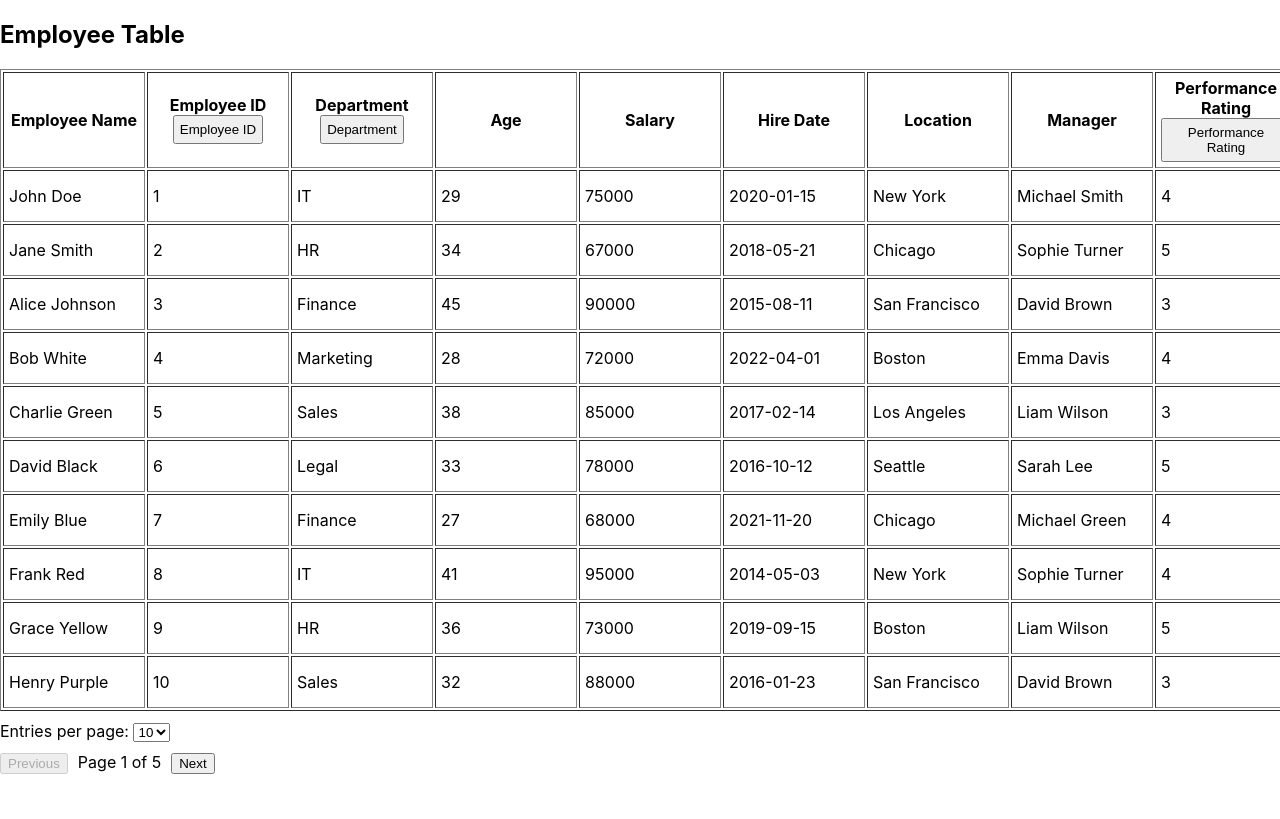
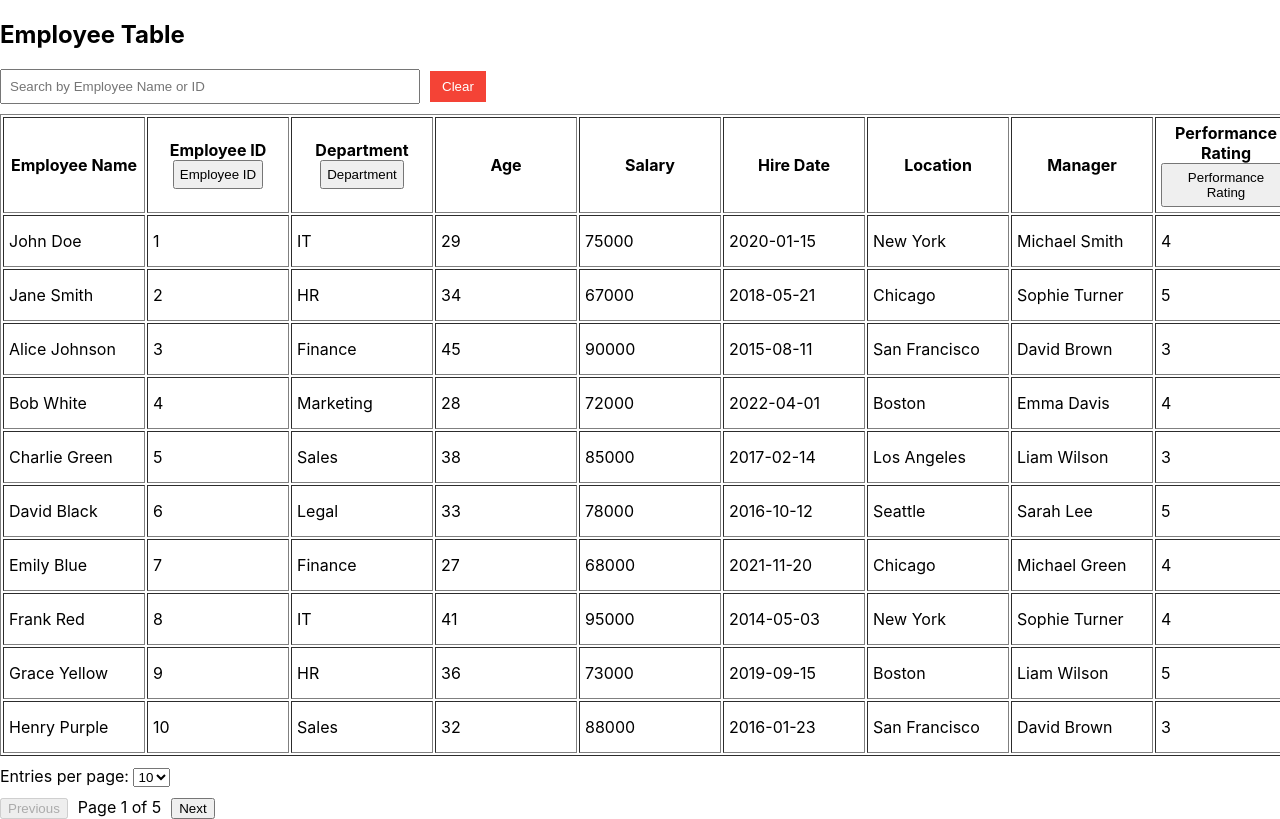
Before and after one commit to smirrr/DataTable, a React (Create React App) app: page / in a window 1280 px wide. Built offline with nearby package versions, Linux system fonts and the light colour scheme.

Commit message:
search box added

```diff
--- a/src/components/table.js
+++ b/src/components/table.js
@@ -5,14 +5,26 @@ const DataTable = () => {
     const columns = tabledata.columns;
     const data = tabledata.data;
 
-    // State to manage pagination and sorting
+    // State to manage pagination, sorting, and search
     const [currentPage, setCurrentPage] = useState(1);
     const [entriesPerPage, setEntriesPerPage] = useState(10);
     const [sortColumn, setSortColumn] = useState(null); // Column to sort
     const [sortDirection, setSortDirection] = useState('asc'); // Direction of sorting ('asc' or 'desc')
+    const [searchTerm, setSearchTerm] = useState(''); // Search term for filtering data
 
-    // Sort the entire data set if a column is selected for sorting
-    let sortedData = [...data];
+    // Filter the data based on Employee Name or Employee ID
+    const filteredData = data.filter((row) => {
+        const employeeName = row['Employee Name'].toLowerCase();
+        const employeeId = String(row['Employee ID']);
+        const searchQuery = searchTerm.toLowerCase();
+
+        return (
+            employeeName.includes(searchQuery) || employeeId.includes(searchQuery)
+        );
+    });
+
+    // Sort the filtered data if a column is selected for sorting
+    let sortedData = [...filteredData];
     if (sortColumn !== null) {
         sortedData = sortedData.sort((a, b) => {
             const aValue = a[sortColumn];
@@ -23,10 +35,10 @@ const DataTable = () => {
         });
     }
 
-    // Calculate total pages after sorting
+    // Calculate total pages after sorting and filtering
     const totalPages = Math.ceil(sortedData.length / entriesPerPage);
 
-    // Get the current page's data slice after sorting
+    // Get the current page's data slice after sorting and filtering
     const startIndex = (currentPage - 1) * entriesPerPage;
     const currentPageData = sortedData.slice(startIndex, startIndex + entriesPerPage);
 
@@ -53,9 +65,44 @@ const DataTable = () => {
         }
     };
 
+    // Handle clear search
+    const handleClearSearch = () => {
+        setSearchTerm(''); // Clear the search input
+        setCurrentPage(1)
+    };
+
     return (
         <>
             <h2>Employee Table</h2>
+
+            {/* Search Bar */}
+            <div style={{ marginBottom: '10px', display: 'flex', alignItems: 'center' }}>
+                <input
+                    type="text"
+                    placeholder="Search by Employee Name or ID"
+                    value={searchTerm}
+                    onChange={(e) => setSearchTerm(e.target.value)}
+                    style={{
+                        padding: '8px',
+                        width: '100%',
+                        maxWidth: '400px',
+                        marginRight: '10px',
+                    }}
+                />
+                <button
+                    onClick={handleClearSearch}
+                    style={{
+                        padding: '8px 12px',
+                        backgroundColor: '#f44336',
+                        color: 'white',
+                        border: 'none',
+                        cursor: 'pointer',
+                    }}
+                >
+                    Clear
+                </button>
+            </div>
+
             <div style={{ overflowX: 'auto', maxWidth: '100%' }}>
                 <table border="1" cellPadding="8" style={{ tableLayout: 'auto', width: '100%' }}>
                     <thead>
```
